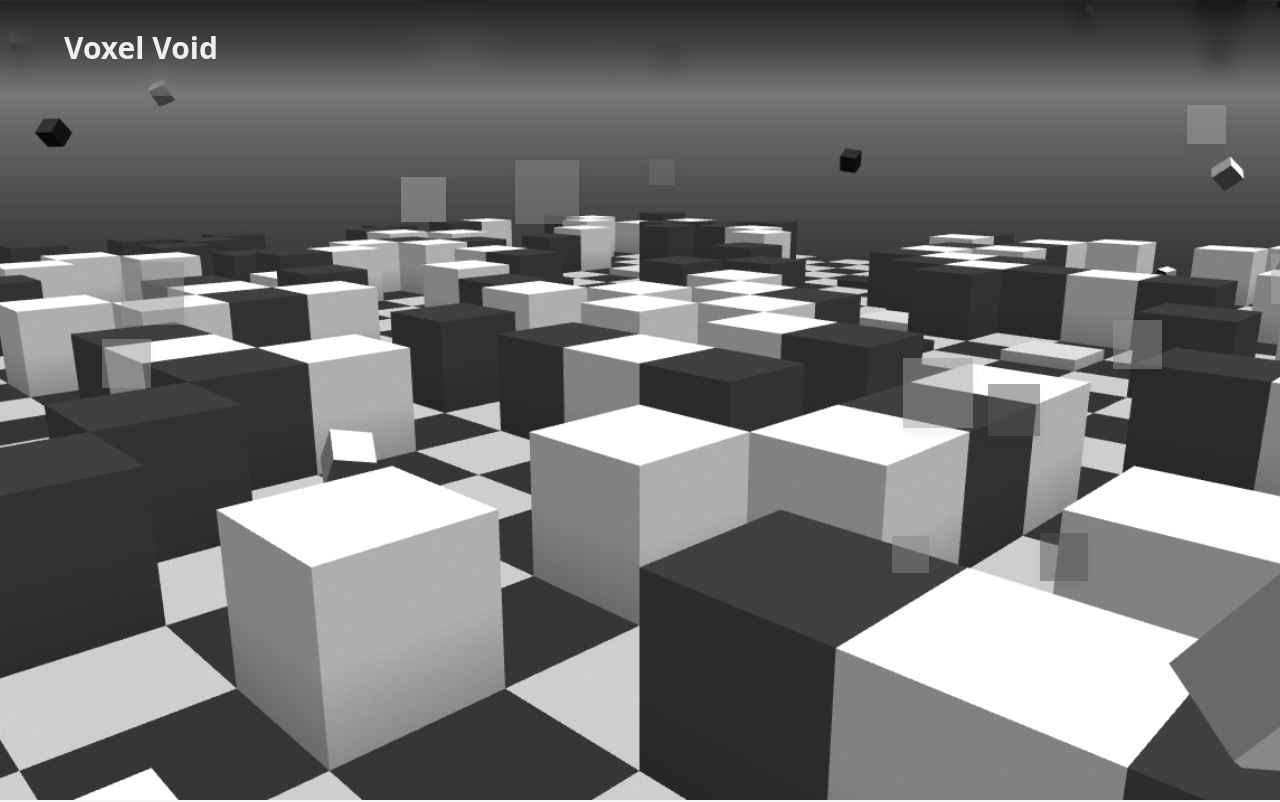
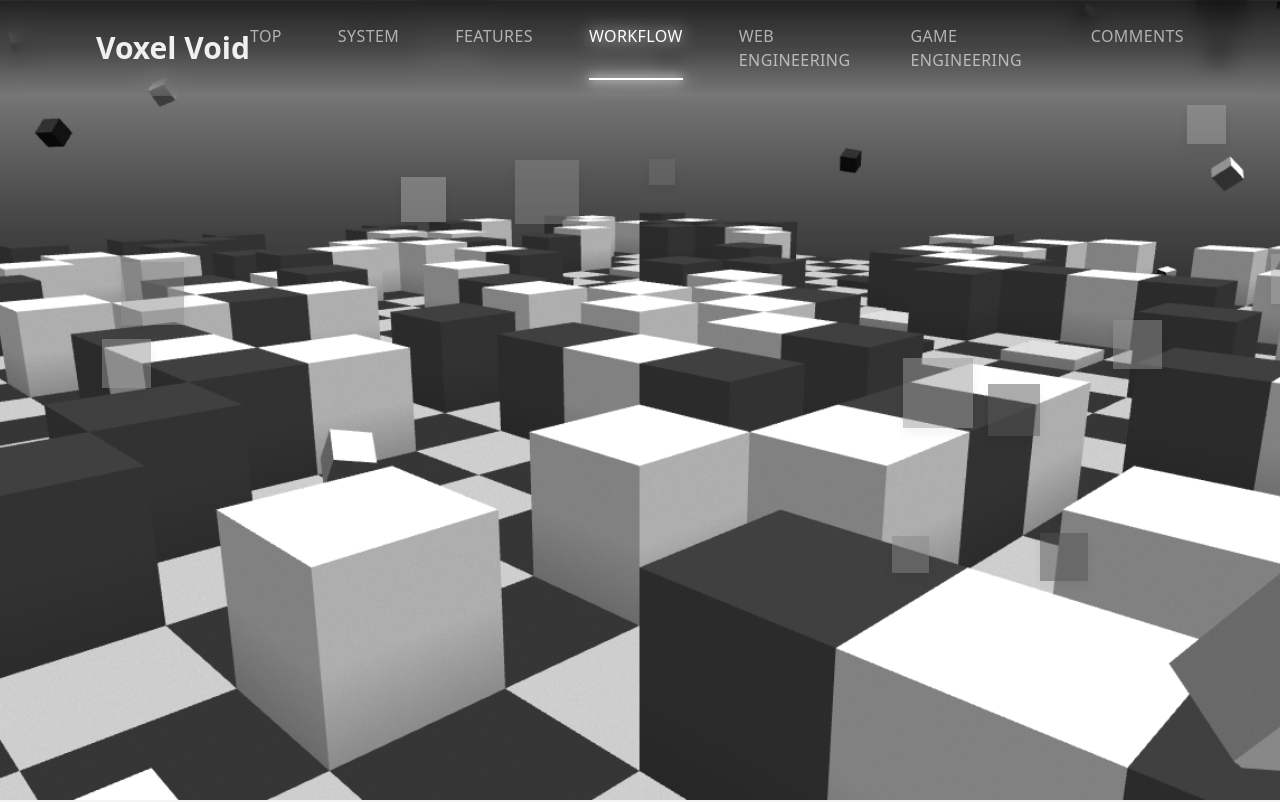
Before and after one commit to iwasi24k/web-repository, a React (Vite) app: page / in a window 1280 px wide. Shown: the top 802 px of the page. Built offline with nearby package versions, Linux system fonts and the light colour scheme.

Commit message:
ヘッダーメニューを追加

```diff
--- a/src/components/sections/HeroSection.tsx
+++ b/src/components/sections/HeroSection.tsx
@@ -2,7 +2,7 @@ import heroImage from '../../assets/test.png';
 
 const HeroSection = () => {
   return (
-    <section className="relative h-screen">
+    <section id="top" className="relative h-screen">
       <img
         src={heroImage}
         alt="Hero Background"
--- /dev/null
+++ b/src/components/ui/Navigation.tsx
@@ -0,0 +1,155 @@
+import { useEffect, useState, useRef, useCallback } from "react";
+
+const NAV_ITEMS = [
+  { label: "TOP", href: "#top" },
+  { label: "SYSTEM", href: "#system" },
+  { label: "FEATURES", href: "#features" },
+  { label: "WORKFLOW", href: "#workflow" },
+  { label: "WEB ENGINEERING", href: "#web-eng" },
+  { label: "GAME ENGINEERING", href: "#game-eng" },
+  { label: "COMMENTS", href: "#comments" },
+];
+
+const Navigation = () => {
+  const [activeId, setActiveId] = useState<string>("");
+
+  // ★修正ポイント1: 全セクションの最新状態を保持するRefを追加
+  const entriesRef = useRef<{ [key: string]: IntersectionObserverEntry }>({});
+
+  const isAutoScrollingRef = useRef(false);
+  const scrollEndTimerRef = useRef<number | null>(null);
+  const clickLockRef = useRef(false);
+
+  // scrollイベントでスクロール中フラグを管理
+  useEffect(() => {
+    const onScroll = () => {
+      if (scrollEndTimerRef.current !== null) {
+        clearTimeout(scrollEndTimerRef.current);
+      }
+
+      scrollEndTimerRef.current = window.setTimeout(() => {
+        isAutoScrollingRef.current = false;
+        scrollEndTimerRef.current = null;
+      }, 100);
+    };
+
+    window.addEventListener("scroll", onScroll);
+    return () => {
+      window.removeEventListener("scroll", onScroll);
+    };
+  }, []);
+
+  // IntersectionObserverでセクションの表示状態を監視
+  useEffect(() => {
+    const observer = new IntersectionObserver(
+      (entries) => {
+
+        // ★修正ポイント2: 変化があった要素(entries)をMap(entriesRef)に反映・更新する
+        entries.forEach((entry) => {
+          entriesRef.current[entry.target.id] = entry;
+        });
+
+        // スクロールアニメーション中は自動更新をスキップ
+        if (isAutoScrollingRef.current) return;
+
+        // ★修正ポイント3: Mapに保存された「全てのセクション」の中から判定を行う
+        // これにより、今回変化しなかったセクションも比較対象に含まれるようになります
+        const allEntries = Object.values(entriesRef.current);
+
+        // 画面内に入っている(isIntersecting)ものだけを抽出
+        const visibleEntries = allEntries.filter((e) => e.isIntersecting);
+
+        if (visibleEntries.length > 0) {
+          const bestEntry = visibleEntries.reduce((prev, current) => {
+             // intersectionRatio だと、セクションの高さが違う場合に小さいセクションが勝ちやすいため
+             // 「画面に見えている高さ(intersectionRect.height)」で比較するとより直感的に安定します。
+             // もとのロジック(ratio)がお好みの場合は .intersectionRatio に戻してもOKですが、
+             // .height の方が "一番見えているもの" として自然です。
+             return prev.intersectionRect.height > current.intersectionRect.height
+               ? prev
+               : current;
+          });
+
+          // IDが空でないことを確認してからセット
+          if (bestEntry.target.id) {
+            setActiveId(`#${bestEntry.target.id}`);
+          }
+        }
+      },
+      {
+        // 判定精度
+        threshold: Array.from({ length: 11 }, (_, i) => i / 10), // 100分割は重い可能性があるため10分割程度でも十分機能しますが、元のままでも動作はします
+        rootMargin: "-20% 0px -20% 0px", // 上下20%を判定から除外することで、画面中央付近にあるものを優先しやすくする
+      }
+    );
+
+    NAV_ITEMS.forEach((item) => {
+      // #を除去してIDを取得
+      const id = item.href.replace("#", "");
+      const el = document.getElementById(id);
+      if (el) observer.observe(el);
+    });
+
+    return () => observer.disconnect();
+  }, []);
+
+  const handleClick = useCallback((e: React.MouseEvent<HTMLAnchorElement>, href: string) => {
+    e.preventDefault();
+
+    if (clickLockRef.current) return;
+    clickLockRef.current = true;
+
+    // #を除去してターゲット取得
+    const targetId = href.replace("#", "");
+    const target = document.getElementById(targetId);
+
+    if (!target) return;
+
+    isAutoScrollingRef.current = true;
+    setActiveId(href);
+
+    target.scrollIntoView({
+      behavior: "smooth",
+      block: "start",
+    });
+
+    setTimeout(() => {
+      clickLockRef.current = false;
+    }, 500);
+  }, []);
+
+  return (
+    <nav className="flex justify-center gap-14 text-base tracking-wide">
+      {NAV_ITEMS.map((item) => {
+        const isActive = activeId === item.href;
+
+        return (
+          <a
+            key={item.href}
+            href={item.href}
+            onClick={(e) => handleClick(e, item.href)}
+            className={`
+              relative py-2 transition-all duration-300 ease-in-out
+              ${
+                isActive
+                  ? "text-white drop-shadow-[0_0_8px_rgba(255,255,255,1)]"
+                  : "text-white/60 hover:text-white hover:drop-shadow-[0_0_6px_rgba(255,255,255,0.9)]"
+              }
+            `}
+          >
+            {item.label}
+            <span
+              className={`
+                absolute bottom-0 left-0 h-0.5 w-full bg-white shadow-[0_0_8px_white]
+                transition-all duration-300 ease-in-out
+                ${isActive ? "scale-x-100 opacity-100" : "scale-x-0 opacity-0"}
+              `}
+            />
+          </a>
+        );
+      })}
+    </nav>
+  );
+};
+
+export default Navigation;
--- a/src/components/world/WorldSection.tsx
+++ b/src/components/world/WorldSection.tsx
@@ -1,12 +1,13 @@
 type WorldSectionProps = {
+    id?: string;
     bgColor: string;
     sectionSize?: string;
     children: React.ReactNode;
 };
 
-const WorldSection = ({ bgColor, sectionSize = "min-h-screen", children }: WorldSectionProps) => {
+const WorldSection = ({ id, bgColor, sectionSize = "min-h-screen", children }: WorldSectionProps) => {
   return (
-    <section className={`relative ${sectionSize} overflow-hidden`}>
+    <section id={id} className={`relative ${sectionSize} overflow-hidden scroll-mt-16`}>
       {/* 背景 */}
       <div
         className={`absolute inset-0 z-10`}
--- a/src/data/homeSections.ts
+++ b/src/data/homeSections.ts
@@ -28,8 +28,8 @@ export const HOME_SECTIONS_DATA = [
     sectionSize: CUSTOM_SIZE_CLASS,
   },
   {
-    id: "pipeline",
-    title: "DEVELOPMENT PIPELINE",
+    id: "workflow",
+    title: "WORKFLOW",
     bgColor: VOID_COLORS.GRAY_2,
     textColor: VOID_COLORS.GRAY_3,
     sectionSize: CUSTOM_SIZE_CLASS_MAX,
@@ -49,7 +49,7 @@ export const HOME_SECTIONS_DATA = [
     sectionSize: CUSTOM_SIZE_CLASS_MAX,
   },
   {
-    id: "dev-comments",
+    id: "comments",
     title: "DEVELOPER COMMENTS",
     bgColor: VOID_COLORS.BLACK,
     textColor: VOID_COLORS.WHITE,
--- a/src/index.css
+++ b/src/index.css
@@ -26,3 +26,9 @@
     /* body で flex center をしないことで、Layout が正しく広がります */
   }
 }
+
+/* 3. グローバルスタイル */
+/* globals.css */
+html {
+  scroll-behavior: smooth;
+}
--- a/src/layouts/Header.tsx
+++ b/src/layouts/Header.tsx
@@ -1,4 +1,5 @@
 import TitleLogo from "../components/ui/TitleLogo";
+import Navigation from "../components/ui/Navigation";
 
 const Header = () => {
   return (
@@ -9,9 +10,11 @@ const Header = () => {
         bg-linear-to-b from-black/80 via-black/50 to-transparent
         backdrop-blur-md"
     >
-        <div className="flex items-center h-full px-16">
-            <TitleLogo className="text-3xl" />
-        </div>
+      <div className="grid grid-cols-[auto_1fr_auto] items-center h-full px-24">
+        <TitleLogo className="text-3xl" />
+        <Navigation />
+        <div />
+      </div>
     </header>
   );
 };
--- a/src/pages/Home.tsx
+++ b/src/pages/Home.tsx
@@ -19,6 +19,7 @@ const Home = () => {
       {HOME_SECTIONS_DATA.map((section) => (
         <WorldSection
           key={section.id}
+          id={section.id}
           bgColor={section.bgColor}
           sectionSize={section.sectionSize}
         >
```
